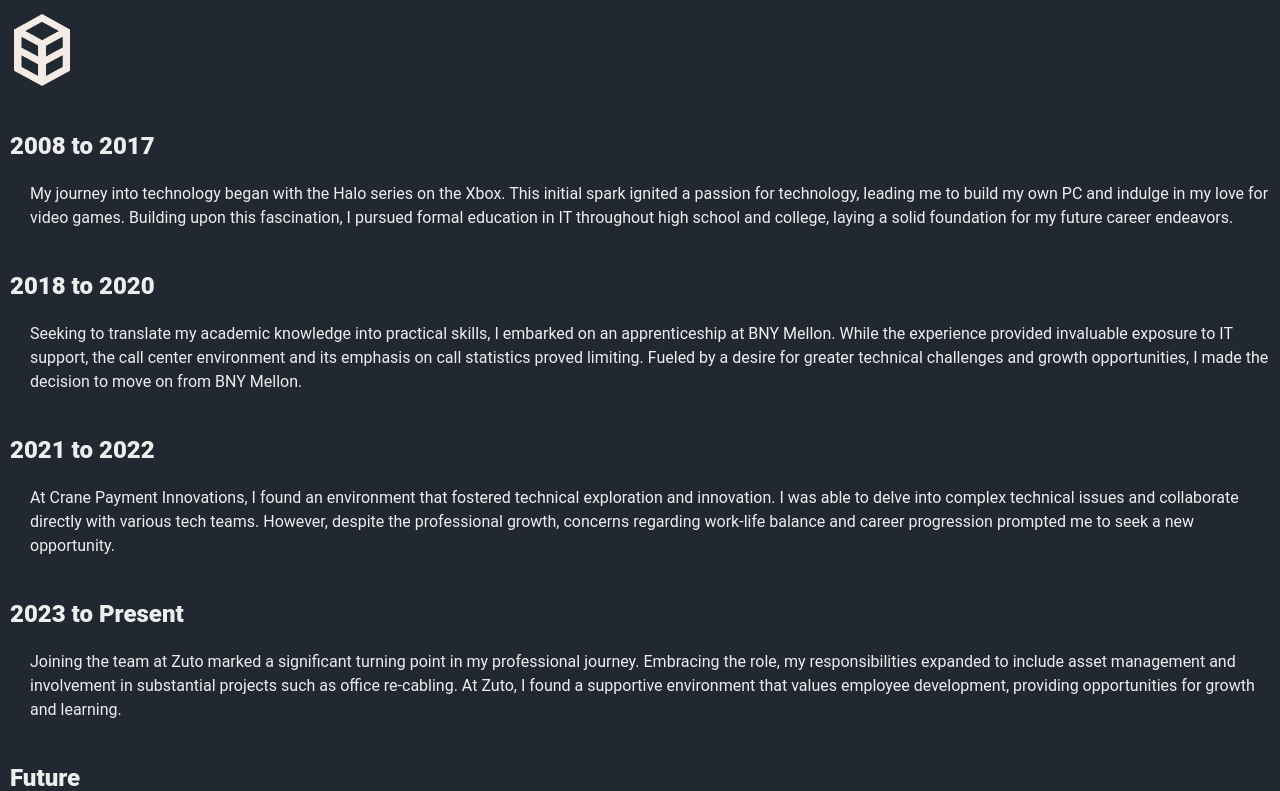
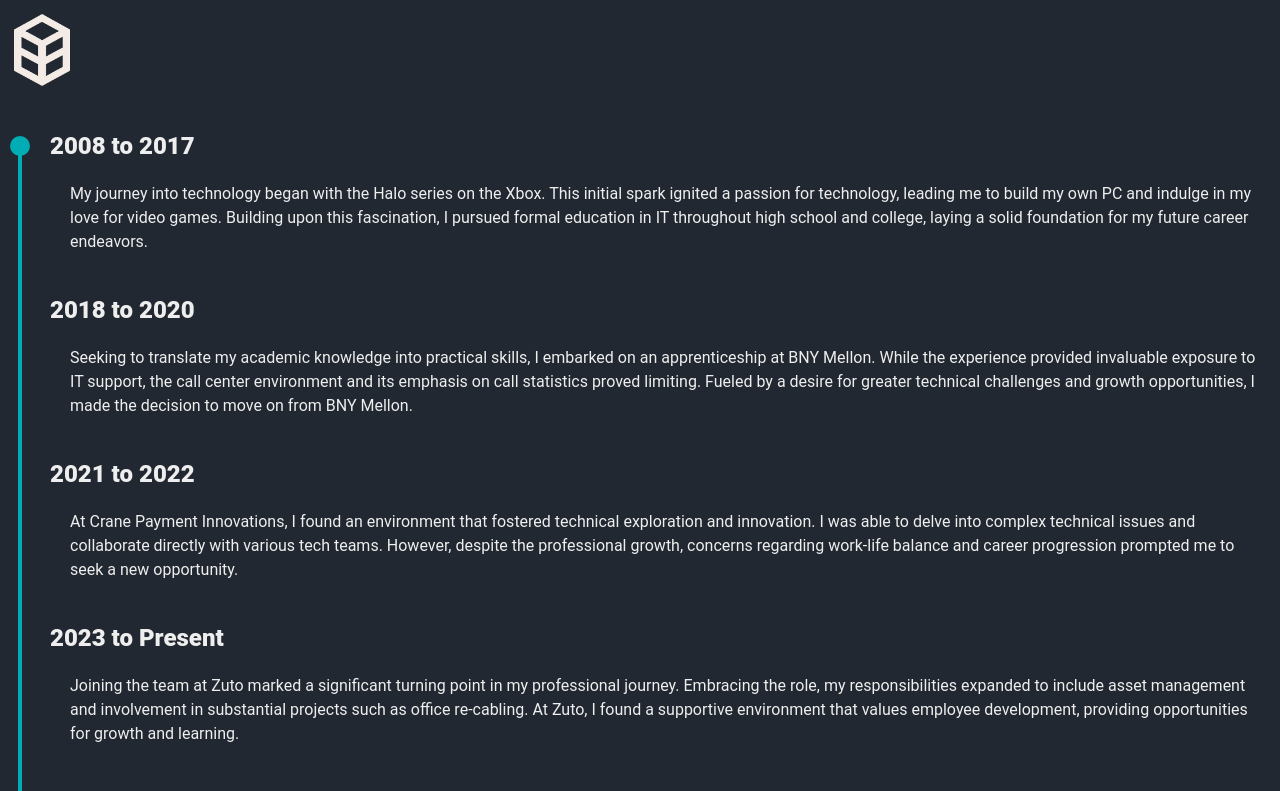
Before and after one commit to ethan-butterworth/my-react-portfolio-v2, a Next.js app: page /about in a window 1280 px wide. Shown: the top 791 px of the page. Built offline with nearby package versions, Linux system fonts and the light colour scheme.

Commit message:
setup new component

```diff
--- a/src/app/about/page.js
+++ b/src/app/about/page.js
@@ -1,5 +1,6 @@
 import React from 'react'
 import AltNav from '../../components/common/alt-nav'
+import ScrollBar from '../../components/about/scroll-bar'
 import Text from '../../components/about/text'
 import Footer from '../../components/common/footer'
 
@@ -7,7 +8,10 @@
   return (
     <div>
         <AltNav />
-        <Text />
+        <div className='flex'>
+          <ScrollBar />
+          <Text />
+        </div>
         <Footer />
         <img src='/about-image.jpg' alt='Ethan during a hike overlooking the Peak District and Oldham in the distance' className='hidden'></img>
     </div>
--- a/src/components/about/scroll-bar.js
+++ b/src/components/about/scroll-bar.js
@@ -1,12 +1,12 @@
-import React from 'react'
+import React from 'react';
 
-const scroll-bar = () => {
+const Scrollbar = () => {
   return (
-    <div className='flex flex-col'>
-        <div className='bg-bright-blue'></div>
-        <div className='bg-bright-blue'></div>
+    <div className="flex flex-col w-10 items-center mr-5">
+      <div className="bg-bright-blue w-5 h-5 rounded-full relative top-1.5"></div>
+      <div className="bg-bright-blue h-full w-1 rounded"></div>
     </div>
-  )
-}
+  );
+};
 
-export default scroll-bar
+export default Scrollbar;
--- a/src/components/about/text.js
+++ b/src/components/about/text.js
@@ -26,9 +26,9 @@
 
   const renderSections = () => {
     return sections.map((section, index) => (
-      <div key={index}>
+      <div key={index} className='mb-10 last:mb-0'>
         <h2 className='text-2xl font-black mb-5'>{section.title}</h2>
-        <p className='mb-10 ml-5'>{section.content}</p>
+        <p className='ml-5'>{section.content}</p>
       </div>
     ));
   };
```
